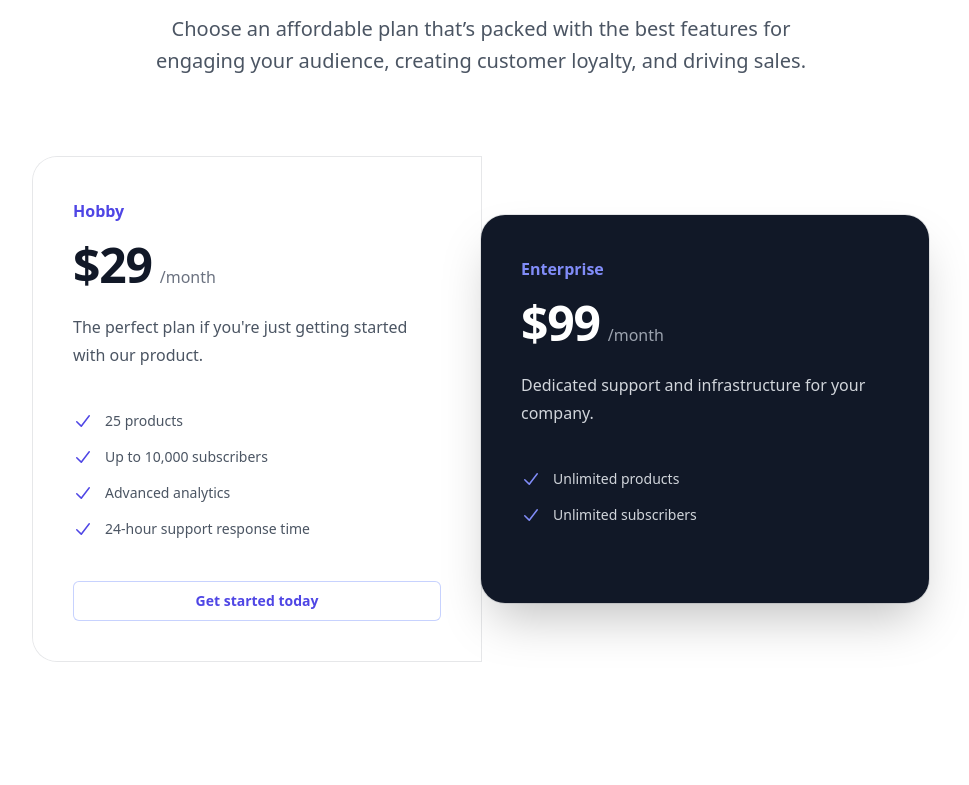
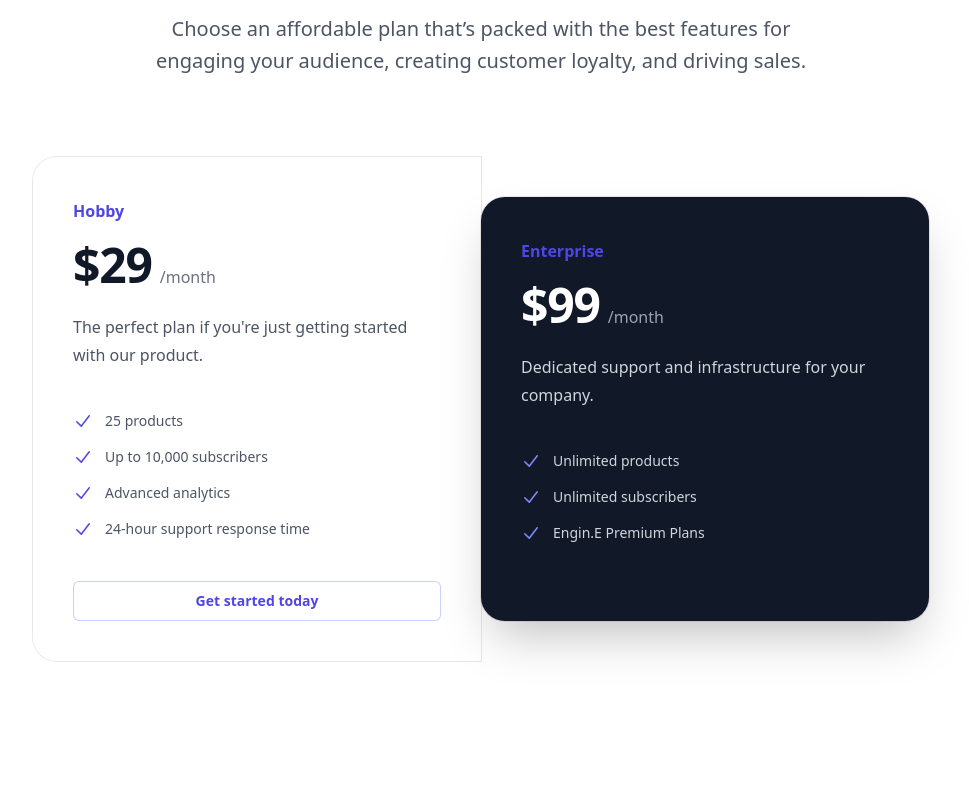
Before and after one commit to Vamsi-Krishna-24/Django-Learn, a Django app: page /tailwind/ in a window 1280 px wide. Shown: the part 235-1020 px from the top of the page, without its empty margins (159-1128 px from the left). Run offline with Django 5.2, Linux system fonts and the light colour scheme; some libraries are stand-ins or nearby versions.

Commit message:
Adding, Buttons and redirecting to pages

```diff
--- a/engin/home/templates/home/tailwind.html
+++ b/engin/home/templates/home/tailwind.html
@@ -53,10 +53,10 @@
             24-hour support response time
           </li>
         </ul>
-        <a href="#" aria-describedby="tier-hobby" class="mt-8 block rounded-md px-3.5 py-2.5 text-center text-sm font-semibold text-indigo-600 ring-1 ring-indigo-200 ring-inset hover:ring-indigo-300 focus-visible:outline-2 focus-visible:outline-offset-2 focus-visible:outline-indigo-600 sm:mt-10">Get started today</a>
+        <a href="/tailwind/get-started/" aria-describedby="tier-hobby" class="mt-8 block rounded-md px-3.5 py-2.5 text-center text-sm font-semibold text-indigo-600 ring-1 ring-indigo-200 ring-inset hover:ring-indigo-300 focus-visible:outline-2 focus-visible:outline-offset-2 focus-visible:outline-indigo-600 sm:mt-10">Get started today </a>
       </div>
       <div class="relative rounded-3xl bg-gray-900 p-8 shadow-2xl ring-1 ring-gray-900/10 sm:p-10">
-        <h3 id="tier-enterprise" class="text-base/7 font-semibold text-indigo-400">Enterprise</h3>
+        <h3 class="text-base/7 font-semibold text-indigo-600">Enterprise</h3>
         <p class="mt-4 flex items-baseline gap-x-2">
           <span class="text-5xl font-semibold tracking-tight text-white">$99</span>
           <span class="text-base text-gray-400">/month</span>
@@ -75,6 +75,12 @@
             </svg>
             Unlimited subscribers
           </li>
+          <li class = "flex gap-x-3">
+            <svg class ="h-6 w-5 flex-none text-indigo-400" viewBox="0 0 20 20" fill="currentColor" aria-hidden="false">
+              <path fill-rule="evenodd" d="M16.704 4.153a.75.75 0 0 1 .143 1.052l-8 10.5a.75.75 0 0 1-1.127.075l-4.5-4.5a.75.75 0 0 1 1.06-1.06l3.894 3.893 7.48-9.817a.75.75 0 0 1 1.05-.143Z" clip-rule="evenodd" />
+            </svg>
+            Engin.E Premium Plans
+          </li>
           <li class="flex gap-x-3">
             <svg class="h-6 w-5 flex-none text-indigo-400" viewBox="0 0 20 20" fill="currentColor" aria-hidden="true">
               <path fill-rule="evenodd" d="M16.704 4.153a.75.75 0 0 1 .143 1.052l-8 10.5a.75.75 0 0 1-1.127.075l-4.5-4.5a.75.75 0 0 1 1.06-1.06l3.894 3.893 7.48-9.
--- a/engin/home/urls.py
+++ b/engin/home/urls.py
@@ -5,4 +5,5 @@ urlpatterns = [
     path('',views.home,name='home'),
     path('login/', views.login_view, name='login'),
     path('tailwind/', views.tailwind, name='tailwind'),
+    path('tailwind/get-started/', views.get_started, name='get_started'),
 ]
--- a/engin/home/views.py
+++ b/engin/home/views.py
@@ -20,5 +20,8 @@ def login_view(request):
             return render(request,'home/login.html',{'error': 'Invalid username or password'})
     return render(request, 'home/login.html')
 
+def get_started(request):
+    return render(request, 'home/get_started.html')
+
 def tailwind(request):
     return render(request, 'home/tailwind.html')
```
Also changed, not shown: engin/home/templates/home/get_started.html (added, +12 -0 lines), 1 other file.
